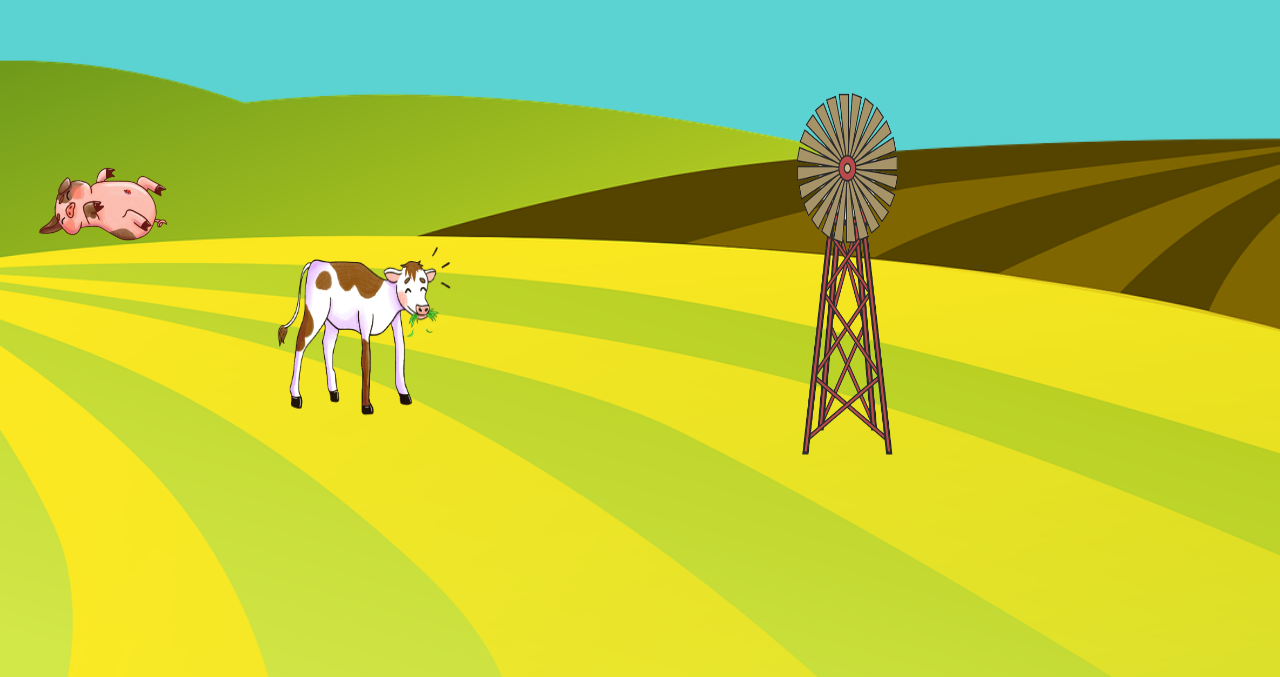
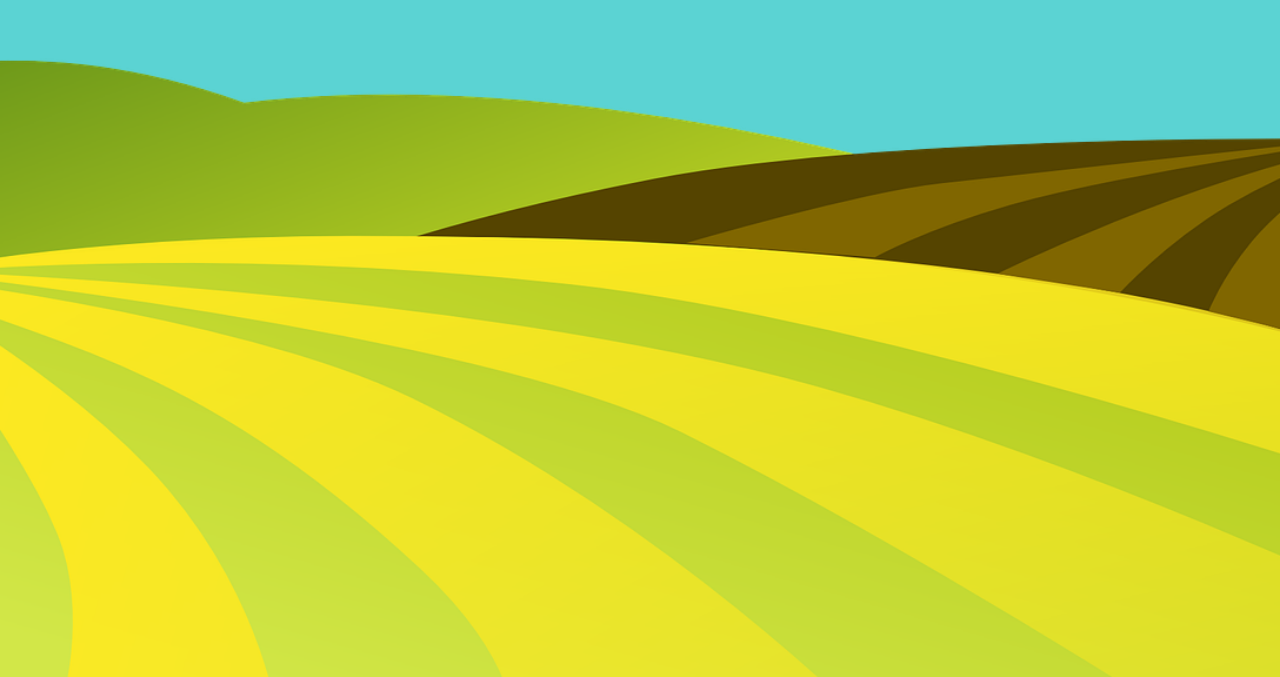
Before and after one commit to SanctuaryTales/Farm-Sanctuary-Tales, a plain HTML site: page index.html in a window 1280 px wide. Shown: the part 573-1250 px from the top of the page. Drawn offline with nearby package versions, Linux system fonts and the light colour scheme.

Commit message:
Update index.html

```diff
--- a/index.html
+++ b/index.html
@@ -22,9 +22,7 @@
         <img class="cloud" src="images/cloud-158297_640.png" alt="Clouds">
         <img class="cloud2" src="images/cloud-158297_640.png" alt="Clouds">
         <img class="cloud3" src="images/cloud-158297_640.png" alt="Clouds">
-        <img id="windmill" src="images/sepia-3071898_640-removebg-preview.png" alt="windmill">
-        <img id="Grace_sleeping" src="images/sleepy_grace-removebg-preview.png" alt="Grace Sleeping">
-        <img id="Happy_Cow" src="images/happy_cow-removebg.png" alt="Happy Cow">
+
         <img class="farm_landscape" src="images/landscape-307325_1280.png" alt="Farm Landscape">
         </div>
 
```
